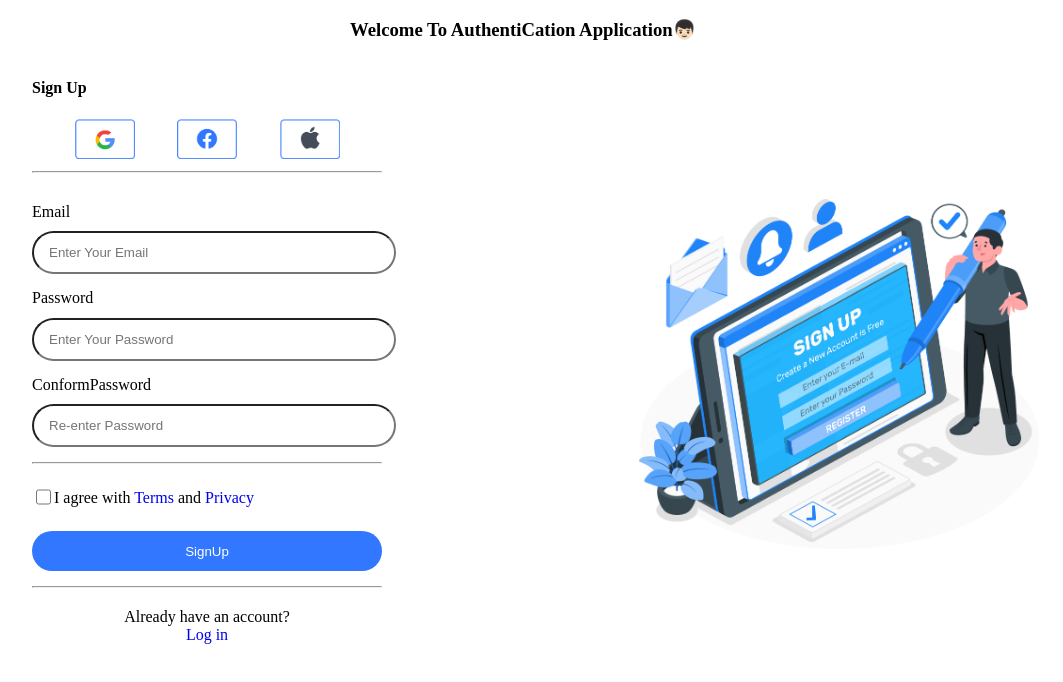
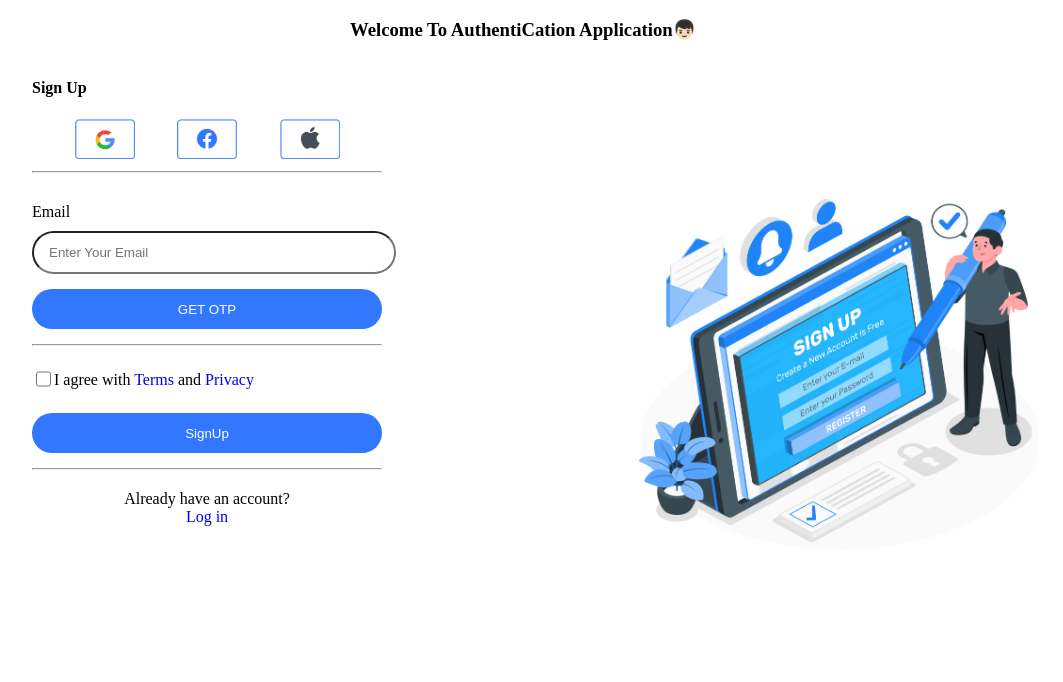
Before and after one commit to Mitulghumaliya2005/Authentication-And-Authorization-System, a React (Vite) app in the folder Frontend/: page /SignUp in a window 1280 px wide. Shown: the top 682 px of the page, without its empty margins (117-1180 px from the left). Built offline with nearby package versions, Linux system fonts and the light colour scheme.

Commit message:
Created OTP filed and makeing the getOTP and setOTP Route

```diff
--- a/Frontend/src/Componets/SignUp/SignUp.jsx
+++ b/Frontend/src/Componets/SignUp/SignUp.jsx
@@ -9,6 +9,8 @@ import { useNavigate } from "react-router-dom";
 
 export default function SignUp() {
 
+    // const [toggle, settoggle] = useState(true);
+    const [OTP, setOTP] = useState(false);
     const URL = 'http://localhost:4000/';
     const Navigate = useNavigate();
 
@@ -16,7 +18,39 @@ export default function SignUp() {
         Email: "",
         Password: "",
         ConformPassword: "",
+        OTP: "",
     })
+
+
+    // let Display = { display: toggle == true ? "block" : "none" };
+
+    async function getOTP(Event) {
+        Event.preventDefault();
+        try {
+            const response = await axios.get(URL + "getOTP");
+            console.log(response.data);
+            setOTP(response.data.value);
+        } catch (err) {
+            console.log(err);
+        }
+    }
+
+    async function handlesetOTP(Event) {
+        Event.preventDefault();
+        try {
+            const response = await axios.post(URL + "setOTP");
+            console.log(response.data);
+        } catch (err) {
+            console.log(err);
+        }
+    }
+
+    // function handledisplay(Event) {
+    //     Event.preventDefault();
+    //     settoggle(!toggle);
+    //     console.log(toggle);
+    // }
+    // console.log(toggle);
 
     function handleSignUpForm(Event) {
         setSignUpForm((curr) => {
@@ -80,6 +114,7 @@ export default function SignUp() {
                     <div>
                         <hr />
                     </div>
+
                     <div className='signup_form_con'>
                         <form>
                             <div className='signup_D'>
@@ -99,38 +134,87 @@ export default function SignUp() {
                                 </div>
                             </div>
 
-                            <div className='signup_D'>
-                                <div className='singup_label'>
-                                    <label htmlFor='Password'>Password</label>
+                            {
+                                OTP == false ?
+                                    (<div className='signup_button'>
+                                        <button onClick={getOTP}>GET OTP</button>
+                                    </div>
+                                    ) : null
+                            }
+
+
+                            {
+                                OTP ? (
+
+                                    <div style={Display}>
+                                        <div>
+                                            <label htmlFor="OTP">OTP</label>
                                         </div>
                                         <div>
                                             <input
                                                 className='singup_input'
-                                        type='Password'
-                                        id='Password'
-                                        placeholder="Enter Your Password"
-                                        name="Password"
-                                        value={SignUpForm.Password}
+                                                type='number'
+                                                id='OTP'
+                                                placeholder="Enter 6 Digit Code"
+                                                name="OTP"
+                                                // value={SignUpForm.OTP}
                                                 onChange={handleSignUpForm}
                                             />
                                         </div>
-                            </div>
-                            <div className="signup_D">
-                                <div className="singup_label">
-                                    <label htmlFor="ConformPassword">ConformPassword</label>
-                                </div>
-                                <div>
-                                    <input
-                                        className="singup_input"
-                                        type='Password'
-                                        id='Password'
-                                        placeholder="Re-enter Password"
-                                        name="ConformPassword"
-                                        onChange={handleSignUpForm}
-                                        value={SignUpForm.ConformPassword}
-                                    />
+
+                                        <div className='signup_button'>
+                                            <button onClick={handlesetOTP}>SetOTP</button>
                                         </div>
                                     </div>
+
+
+                                ) : (
+                                    null
+                                    // <div style={Display}>
+                                    //     <div className='signup_D'>
+                                    //         <div className='singup_label'>
+                                    //             <label htmlFor='Password'>Password</label>
+                                    //         </div>
+                                    //         <div>
+                                    //             <input
+                                    //                 className='singup_input'
+                                    //                 type='Password'
+                                    //                 id='Password'
+                                    //                 placeholder="Enter Your Password"
+                                    //                 name="Password"
+                                    //                 value={SignUpForm.Password}
+                                    //                 onChange={handleSignUpForm}
+                                    //             />
+                                    //         </div>
+                                    //     </div>
+
+                                    //     <div className="signup_D">
+                                    //         <div className="singup_label">
+                                    //             <label htmlFor="ConformPassword">ConformPassword</label>
+                                    //         </div>
+                                    //         <div>
+                                    //             <input
+                                    //                 className="singup_input"
+                                    //                 type='Password'
+                                    //                 id='Password'
+                                    //                 placeholder="Re-enter Password"
+                                    //                 name="ConformPassword"
+                                    //                 onChange={handleSignUpForm}
+                                    //                 value={SignUpForm.ConformPassword}
+                                    //             />
+                                    //         </div>
+                                    //     </div>
+
+                                    //     <div className='signup_button'>
+                                    //         <button onClick={handledisplay}>SignUp With OTP</button>
+                                    //     </div>
+
+                                    // </div>
+                                )
+                            }
+
+
+
                         </form>
                     </div>
                     <div>
@@ -147,9 +231,11 @@ export default function SignUp() {
                             <p> I agree with <a href='#'>Terms</a> and <a href='#'>Privacy</a> </p>
                         </div>
                     </div>
+
                     <div className='signup_button'>
                         <button onClick={submitSignUpForm}>SignUp</button>
                     </div>
+
                     <div>
                         <hr />
                     </div>
```
Also changed, not shown: 1 other file (tests, documents, lock files or other folders). Lines whose indentation alone changed are shown as unchanged.
